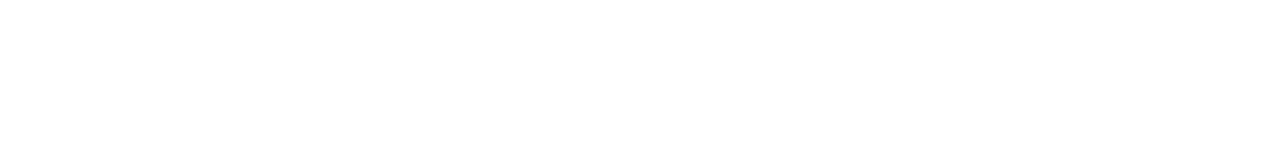
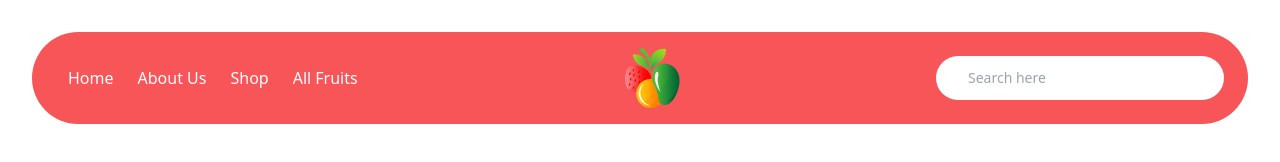
Before and after one commit to salman-farcy/assignment-03, a plain HTML site: page index.html in a window 1280 px wide. Drawn offline with nearby package versions, Linux system fonts and the light colour scheme.

Commit message:
navbar 80%

```diff
--- a/index.html
+++ b/index.html
@@ -5,7 +5,9 @@
      <meta name="viewport" content="width=device-width, initial-scale=1.0">
      <title>assignment-03</title>
      <!-- googel font -->
-
+     <link rel="preconnect" href="https://fonts.googleapis.com">
+     <link rel="preconnect" href="https://fonts.gstatic.com" crossorigin>
+     <link href="https://fonts.googleapis.com/css2?family=Lato:ital,wght@0,400;0,700;0,900;1,700&display=swap" rel="stylesheet">
      <!-- font-awesome cdn -->
      <link rel="stylesheet" href="https://cdnjs.cloudflare.com/ajax/libs/font-awesome/6.4.0/css/all.min.css" integrity="sha512-iecdLmaskl7CVkqkXNQ/ZH/XLlvWZOJyj7Yy7tcenmpD1ypASozpmT/E0iPtmFIB46ZmdtAc9eNBvH0H/ZpiBw==" crossorigin="anonymous" referrerpolicy="no-referrer" />
      <!-- tailwind and daisyui cdn-->
@@ -17,9 +19,15 @@
      <script>
           tailwind.config = {
             theme: {
+               fontFamily: {
+                    'lato': ['Lato, sans-serif'],
+               },
+
               extend: {
                 colors: {
-                  clifford: '#da373d',
+                  'good': '#F85559',
+
+
                 }
               }
             }
@@ -31,8 +39,49 @@
 <!--00 header aection start -->
      <header>
           <!-- navbar start -->
-          <nav>
+          <nav class="p-8 ">
+               <div class="container bg-good rounded-full  mx-auto">
+                    <div class="flex justify-between px-6 py-4">
+                         <!-- 01 ul -->
+                         <ul class="items-center hidden  lg:flex">
+                              <li class="flex">
+                                   <a rel="noopener noreferrer" href="#" class="flex items-center px-3 text-white">Home</a>
+                              </li>
+                              <li class="flex">
+                                   <a rel="noopener noreferrer" href="#" class="flex items-center px-3 text-white">About Us</a>
+                              </li>
+                              <li class="flex">
+                                   <a rel="noopener noreferrer" href="#" class="flex items-center px-3 text-white">Shop</a>
+                              </li>
+                              <li class="flex">
+                                   <a rel="noopener noreferrer" href="#" class="flex items-center px-3 text-white">All Fruits</a>
+                              </li>
+                         </ul>
 
+                         <!-- 02 img -->
+                         <div class="">
+                              <img src="images/logo.png" alt="">
+
+                         </div>
+
+                         <!-- 03 Search bar -->
+                         <div class="flex items-center md:space-x-4">
+                              <div class="relative hidden lg:block">
+                                   <span class="absolute inset-y-0 right-0 flex items-center ">
+                                        <i class="text-white pr-8 fa-solid fa-magnifying-glass"></i>
+                                   </span>
+                                   <input type="search" name="Search" placeholder="Search here" class="w-32 py-3 pl-8 text-sm rounded-full sm:w-72 focus:outline-none dark:bg-gray-800 dark:text-gray-100 focus:dark:bg-gray-900">
+                              </div>
+                         </div>
+
+                         <!--04 togol menu -->
+                         <button title="Open menu" type="button" class="p-4 lg:hidden">
+                              <svg xmlns="http://www.w3.org/2000/svg" fill="none" viewBox="0 0 24 24" stroke="currentColor" class="w-6 h-6 dark:text-gray-100">
+                                   <path stroke-linecap="round" stroke-linejoin="round" stroke-width="2" d="M4 6h16M4 12h16M4 18h16"></path>
+                              </svg>
+                         </button>
+                    </div>
+               </div>
           </nav>
           <!-- navbar end -->
 
```
